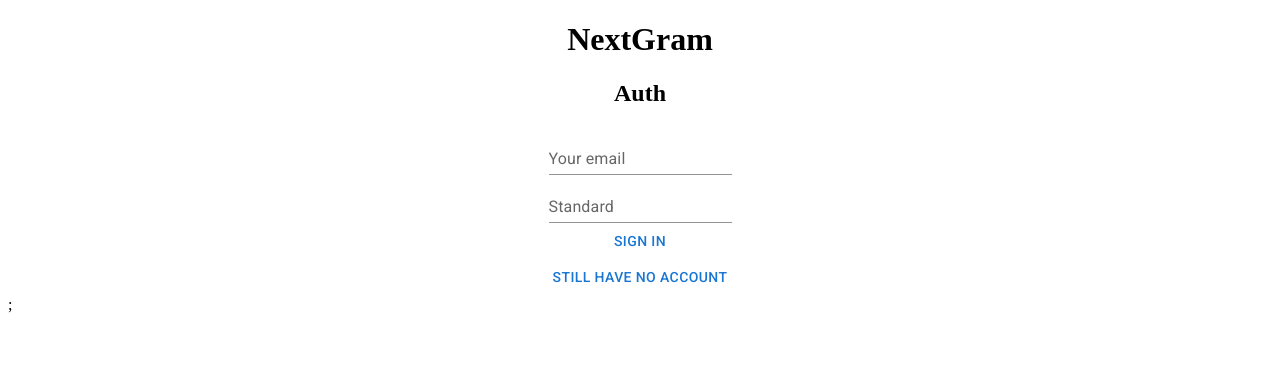
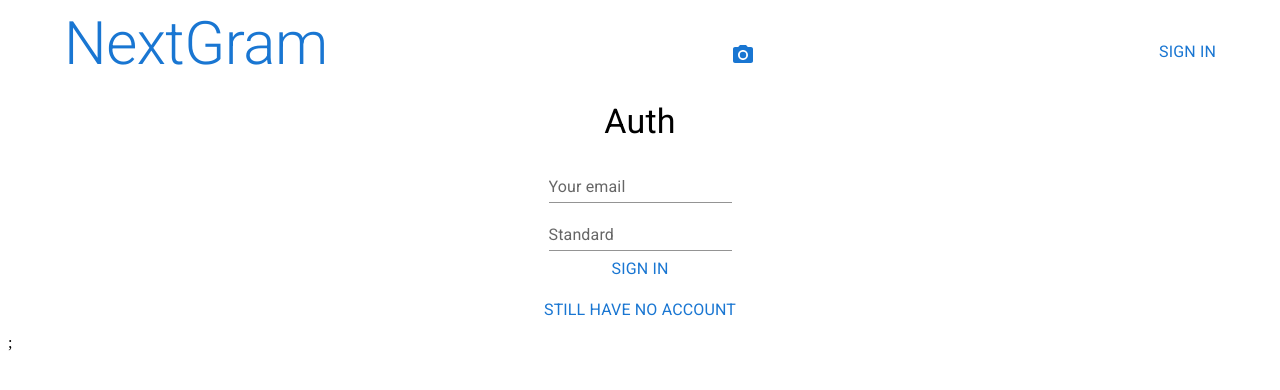
Before and after one commit to StasHolmansky/nextgram, a Next.js app: page /auth in a window 1280 px wide. Shown: the top 390 px of the page. Built offline with nearby package versions, Linux system fonts and the light colour scheme.

Commit message:
fixed interface

```diff
--- a/components/Header/index.tsx
+++ b/components/Header/index.tsx
@@ -1,15 +1,7 @@
 import { useRouter } from "next/router";
 import { supabase } from "../../utils/supabase";
 import User from "../../components/UserData";
-import {
-    Box,
-    Button,
-    Grid,
-    IconButton,
-    Link,
-    Link as MLink,
-    Typography,
-} from "@mui/material";
+import { Grid, IconButton, Link, Typography } from "@mui/material";
 import PhotoCamera from "@mui/icons-material/PhotoCamera";
 
 export default function Header() {
@@ -18,7 +10,7 @@ export default function Header() {
 
     const handleLogout = async () => {
         await supabase.auth.signOut();
-        router.push("/");
+        router.reload();
     };
 
     return (
@@ -29,11 +21,22 @@ export default function Header() {
             alignItems="center"
         >
             <Grid item>
-                <Typography variant="h3" gutterBottom>
+                <Typography variant="h2" component="h1" gutterBottom>
                     <Link href="/" underline="none">
                         NextGram
                     </Link>
                 </Typography>
+            </Grid>
+            <Grid item>
+                <IconButton
+                    size="large"
+                    color="primary"
+                    aria-label="upload picture"
+                    component="span"
+                    onClick={() => router.push("/upload")}
+                >
+                    <PhotoCamera />
+                </IconButton>
             </Grid>
             <Grid item>
                 {user ? (
@@ -45,19 +48,20 @@ export default function Header() {
                         alignItems="center"
                     >
                         <Grid item>
-                            <IconButton
-                                color="primary"
-                                aria-label="upload picture"
-                                component="span"
-                                onClick={() => router.push("/upload")}
+                            <Typography
+                                variant="body1"
+                                component="p"
+                                gutterBottom
                             >
-                                <PhotoCamera />
-                            </IconButton>
+                                {user.email}
+                            </Typography>
                         </Grid>
                         <Grid item>
-                            <Grid container spacing={2}>
-                                <Grid item>{user.email}</Grid>
-                                <Grid item>
+                            <Typography
+                                variant="body1"
+                                component="p"
+                                gutterBottom
+                            >
                                 <Link
                                     href="#"
                                     onClick={handleLogout}
@@ -65,14 +69,15 @@ export default function Header() {
                                 >
                                     SIGN OUT
                                 </Link>
-                                </Grid>
-                            </Grid>
+                            </Typography>
                         </Grid>
                     </Grid>
                 ) : (
+                    <Typography variant="body1" component="p" gutterBottom>
                         <Link href="/auth" underline="none">
                             SIGN IN
                         </Link>
+                    </Typography>
                 )}
             </Grid>
         </Grid>
--- a/components/UserData/index.tsx
+++ b/components/UserData/index.tsx
@@ -22,7 +22,5 @@ export default function User() {
         fetchUserData();
     }, []);
 
-    // console.log(user);
-
     return user;
 }
--- a/components/frame/index.tsx
+++ b/components/frame/index.tsx
@@ -1,5 +1,3 @@
-import Image from "next/image";
-
 export default function Photo({ photo }: any) {
     return (
         <img
@@ -7,6 +5,7 @@ export default function Photo({ photo }: any) {
             src={`${photo.url}`}
             srcSet={`${photo.url}`}
             width="100%"
+            height="auto"
             loading="lazy"
         />
     );
--- a/components/modal/index.tsx
+++ b/components/modal/index.tsx
@@ -1,9 +1,8 @@
-import { useCallback, useRef, useState } from 'react';
-import Photo from '../frame';
+import { useState } from "react";
+import Photo from "../frame";
 
 export default function Modal({ photo }: any) {
     const [open, setOpen] = useState(false);
-  const handleOpen = () => setOpen(true);
     const handleClose = () => setOpen(false);
 
     return (
--- a/pages/auth/index.tsx
+++ b/pages/auth/index.tsx
@@ -2,8 +2,17 @@ import { useRouter } from "next/router";
 import { useState } from "react";
 import React from "react";
 import { supabase } from "../../utils/supabase";
-import { Box, Button, Container, Grid, Paper, TextField } from "@mui/material";
+import {
+    Box,
+    Button,
+    Container,
+    Grid,
+    Paper,
+    TextField,
+    Typography,
+} from "@mui/material";
 import { styled } from "@mui/material/styles";
+import Header from "../../components/Header";
 
 const Item = styled(Paper)(({ theme }) => ({
     padding: theme.spacing(2),
@@ -60,11 +69,19 @@ export default function Auth() {
 
     return (
         <Container fixed>
-            <Box sx={{ textAlign: "center" }}>
-                <h1>NextGram</h1>
-                <h2>Auth</h2>
-            </Box>
-
+            <Header />
+            <Grid
+                container
+                direction="column"
+                justifyContent="center"
+                alignItems="center"
+            >
+                <Grid item>
+                    <Typography variant="h4" component="h2" gutterBottom>
+                        Auth
+                    </Typography>
+                </Grid>
+            </Grid>
             <Grid
                 container
                 direction="column"
@@ -122,7 +139,13 @@ export default function Auth() {
                             }}
                             disabled={loading}
                         >
+                            <Typography
+                                variant="body1"
+                                component="p"
+                                gutterBottom
+                            >
                                 <span>{loading ? "Loading" : "Sign Up"}</span>
+                            </Typography>
                         </Button>
                     </Grid>
                 ) : (
@@ -158,7 +181,13 @@ export default function Auth() {
                             }}
                             disabled={loading}
                         >
+                            <Typography
+                                variant="body1"
+                                component="p"
+                                gutterBottom
+                            >
                                 <span>{loading ? "Loading" : "Sign In"}</span>
+                            </Typography>
                         </Button>
                     </Grid>
                 )}
@@ -175,11 +204,13 @@ export default function Auth() {
                         }}
                         disabled={loading}
                     >
+                        <Typography variant="body1" component="p" gutterBottom>
                             <span>
                                 {isRegister
                                     ? "ALREADY HAVE AN ACCOUNT"
                                     : "STILL HAVE NO ACCOUNT"}
                             </span>
+                        </Typography>
                     </Button>
                 </Grid>
             </Grid>
--- a/pages/p/[id].tsx
+++ b/pages/p/[id].tsx
@@ -1,6 +1,5 @@
 import React from "react";
 import Photo from "../../components/frame";
-import swagPhotos from "../../photos";
 import usePhoto from "../../utils/usePhoto";
 import router, { useRouter } from "next/router";
 import {
--- a/pages/upload/index.tsx
+++ b/pages/upload/index.tsx
@@ -35,13 +35,12 @@ export default function Upload() {
                 .insert({
                     user_id: userID,
                     url: publicURL,
-                    // caption: captionText,
                 })
                 .single();
 
             router.push("/");
         } catch (error: any) {
-            console.log(error.message);
+            alert("The user is not known, please log in or register!");
         } finally {
             setUploading(false);
         }
--- a/styles/home.module.scss
+++ /dev/null
@@ -1,47 +0,0 @@
-.container {
-  width: 100%;
-  padding-right: 15px;
-  padding-left: 15px;
-  margin-right: auto;
-  margin-left: auto;
-
-  @media (min-width: 576px) {
-    max-width: 540px;
-  }
-
-  @media (min-width: 768px) {
-    max-width: 720px;
-  }
-
-  @media (min-width: 992px) {
-    max-width: 960px;
-  }
-
-  @media (min-width: 1200px) {
-    max-width: 1140px;
-  }
-
-  h1 {
-    text-align: center;
-  }
-}
-
-.images {
-  display: flex;
-  flex-wrap: wrap;
-}
-
-.imageContainer {
-  position: relative;
-  width: 100%;
-  max-width: 100%;
-  flex: 0 0 100%;
-
-  @media (min-width: 768px) {
-    flex: 0 0 33.333333%;
-  }
-}
-
-.imageWrapper {
-  margin: 1rem;
-}
--- a/styles/reboot.css
+++ /dev/null
@@ -1,46 +0,0 @@
-*,
-*::before,
-*::after {
-  box-sizing: border-box;
-}
-
-html {
-  font-family: sans-serif;
-  line-height: 1.15;
-  -webkit-text-size-adjust: 100%;
-  -webkit-tap-highlight-color: rgba(0, 0, 0, 0);
-}
-
-body {
-  margin: 0;
-  font-family: -apple-system, BlinkMacSystemFont, 'Segoe UI', Roboto,
-    'Helvetica Neue', Arial, 'Noto Sans', sans-serif, 'Apple Color Emoji',
-    'Segoe UI Emoji', 'Segoe UI Symbol', 'Noto Color Emoji';
-  font-size: 1rem;
-  font-weight: 400;
-  line-height: 1.5;
-  color: #212529;
-  text-align: left;
-  background-color: #fff;
-}
-
-a {
-  color: #007bff;
-  text-decoration: none;
-  background-color: transparent;
-}
-
-a:hover {
-  color: #0056b3;
-  text-decoration: underline;
-}
-
-a:not([href]) {
-  color: inherit;
-  text-decoration: none;
-}
-
-a:not([href]):hover {
-  color: inherit;
-  text-decoration: none;
-}
```
Also changed, not shown: components/BlurImage/index.tsx (+5 -4 lines), pages/index.tsx (+9 -12 lines), photos.js (deleted, +0 -67 lines), 1 other file (tests, documents, lock files or other folders). Lines whose indentation alone changed are shown as unchanged.
